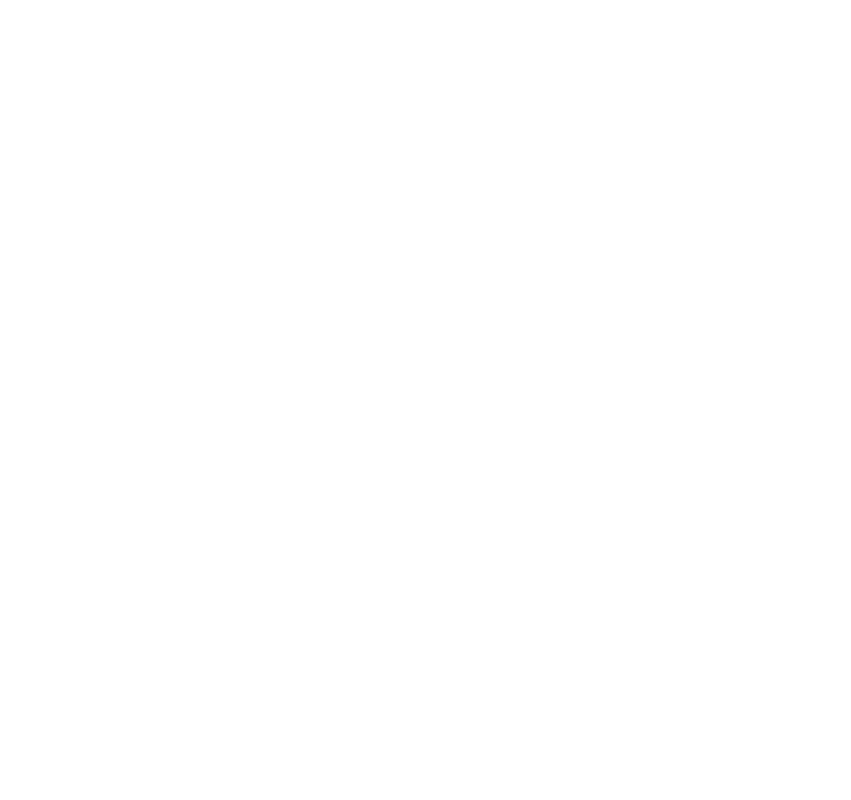
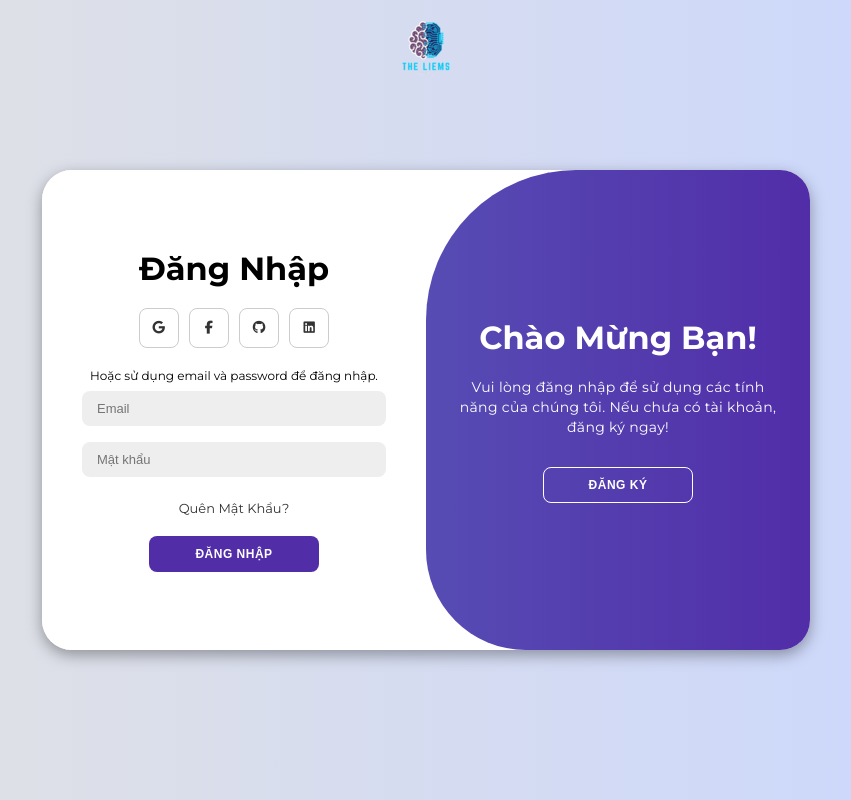
Before and after one commit to ThanhTinhYarushi/Web_LuyenThiChungChi_BMTT, a plain HTML site: page pages/login.html in a window 1280 px wide. Shown: the whole page, without its empty margins (214-1065 px from the left). Drawn offline with Linux system fonts and the light colour scheme.

Commit message:
login sign up

```diff
--- /dev/null
+++ b/assets/styles/login.css
@@ -0,0 +1,241 @@
+/* ? font */
+@import url('https://fonts.googleapis.com/css2?family=Montserrat:ital,wght@0,100..900;1,100..900&family=Roboto:wght@300;400;500;700&display=swap');
+
+:root {
+  --bg-color-1: #c9d6ff;
+  --bg-color-2: #e2e2e2;
+  --bg-form: #fff;
+  --font-container-p: 14px;
+  --font-container-span: 12px;
+  --font-container-a: 13px;
+  --a-color: #ccc;
+  --btn-color: #512da8;
+  --input-color: #eee;
+  --toggle-color: #512da8;
+}
+
+* {
+  padding: 0;
+  margin: 0;
+  box-sizing: border-box;
+}
+
+html {
+  font-family: 'Montserrat';
+}
+
+body {
+  background-color: var(--bg-color);
+  background: linear-gradient(to right, var(--bg-color-2), var(--bg-color-1));
+  display: flex;
+  align-items: center;
+  justify-content: center;
+  flex-direction: column;
+  height: 100vh;
+}
+
+.container {
+  background-color: #fff;
+  border-radius: 30px;
+  box-shadow: 0 5px 15px rgba(0, 0, 0, 0.35);
+  position: relative;
+  overflow: hidden;
+  width: 768px;
+  max-width: 100%;
+  min-height: 480px;
+}
+
+.container p {
+  font-size: 14px;
+  line-height: 20px;
+  letter-spacing: 0.3px;
+  margin: 20px 0;
+}
+
+.container span {
+  font-size: 12px;
+}
+
+.container a {
+  color: #333;
+  font-size: 13px;
+  text-decoration: none;
+  margin: 15px 0 10px;
+}
+
+.container button {
+  background-color: #512da8;
+  color: #fff;
+  font-size: 12px;
+  padding: 10px 45px;
+  border: 1px solid transparent;
+  border-radius: 8px;
+  font-weight: 600;
+  letter-spacing: 0.5px;
+  text-transform: uppercase;
+  margin-top: 10px;
+  cursor: pointer;
+}
+
+.container button.hidden {
+  background-color: transparent;
+  border-color: #fff;
+}
+
+.container form {
+  background-color: #fff;
+  display: flex;
+  align-items: center;
+  justify-content: center;
+  flex-direction: column;
+  padding: 0 40px;
+  height: 100%;
+}
+
+.container input {
+  background-color: #eee;
+  border: none;
+  margin: 8px 0;
+  padding: 10px 15px;
+  font-size: 13px;
+  border-radius: 8px;
+  width: 100%;
+  outline: none;
+}
+
+.form-container {
+  position: absolute;
+  top: 0;
+  height: 100%;
+  transition: all 0.6s ease-in-out;
+}
+
+.sign-in {
+  left: 0;
+  width: 50%;
+  z-index: 2;
+}
+
+.container.active .sign-in {
+  transform: translateX(100%);
+}
+
+.sign-up {
+  left: 0;
+  width: 50%;
+  opacity: 0;
+  z-index: 1;
+}
+
+.container.active .sign-up {
+  transform: translateX(100%);
+  opacity: 1;
+  z-index: 5;
+  animation: move 0.6s;
+}
+
+@keyframes move {
+  0%,
+  49.99% {
+    opacity: 0;
+    z-index: 1;
+  }
+  50%,
+  100% {
+    opacity: 1;
+    z-index: 5;
+  }
+}
+
+.social-icons {
+  margin: 20px 0;
+}
+
+.social-icons a {
+  border: 1px solid #ccc;
+  border-radius: 20%;
+  display: inline-flex;
+  justify-content: center;
+  align-items: center;
+  margin: 0 3px;
+  width: 40px;
+  height: 40px;
+}
+
+.toggle-container {
+  position: absolute;
+  top: 0;
+  left: 50%;
+  width: 50%;
+  height: 100%;
+  overflow: hidden;
+  transition: all 0.6s ease-in-out;
+  border-radius: 150px 0 0 100px;
+  z-index: 1000;
+}
+
+.container.active .toggle-container {
+  transform: translateX(-100%);
+  border-radius: 0 150px 100px 0;
+}
+
+.toggle {
+  background-color: #512da8;
+  height: 100%;
+  background: linear-gradient(to right, #5c6bc0, #512da8);
+  color: #fff;
+  position: relative;
+  left: -100%;
+  height: 100%;
+  width: 200%;
+  transform: translateX(0);
+  transition: all 0.6s ease-in-out;
+}
+
+.container.active .toggle {
+  transform: translateX(50%);
+}
+
+.toggle-panel {
+  position: absolute;
+  width: 50%;
+  height: 100%;
+  display: flex;
+  align-items: center;
+  justify-content: center;
+  flex-direction: column;
+  padding: 0 30px;
+  text-align: center;
+  top: 0;
+  transform: translateX(0);
+  transition: all 0.6s ease-in-out;
+}
+
+.toggle-left {
+  transform: translateX(-200%);
+}
+
+.container.active .toggle-left {
+  transform: translateX(0);
+}
+
+.toggle-right {
+  right: 0;
+  transform: translateX(0);
+}
+
+.container.active .toggle-right {
+  transform: translateX(200%);
+}
+
+.logo {
+  position: absolute; /* Định vị tuyệt đối */
+  top: 0; /* Canh trên cùng */
+  left: 50%; /* Căn giữa theo chiều ngang */
+  transform: translateX(-50%); /* Đưa logo về chính giữa */
+  z-index: 10; /* Đảm bảo logo nằm trên các phần tử khác */
+}
+
+.container {
+  margin-top: 20px; /* Phần tử bên dưới vẫn ở vị trí bình thường */
+}
--- a/pages/login.html
+++ b/pages/login.html
@@ -3,7 +3,95 @@
     <head>
         <meta charset="UTF-8" />
         <meta name="viewport" content="width=device-width, initial-scale=1.0" />
-        <title>Document</title>
+        <link
+            rel="stylesheet"
+            href="https://cdnjs.cloudflare.com/ajax/libs/font-awesome/6.7.2/css/all.min.css"
+        />
+        <link rel="stylesheet" href="../assets/styles/login.css" />
+        <title>Đăng Nhập</title>
     </head>
-    <body></body>
+    <body>
+        <div class="logo">
+            <img src="../assets/image/TheLiems-logo.png" alt="logo ở đây" />
+        </div>
+        <div class="container" id="container">
+            <!-- !Đăng Ký -->
+            <div class="form-container sign-up">
+                <form>
+                    <h1>Tạo Tài Khoản</h1>
+                    <div class="social-icons">
+                        <a href="#" class="icon">
+                            <i class="fa-brands fa-google"></i>
+                        </a>
+                        <a href="#" class="icon">
+                            <i class="fa-brands fa-facebook-f"></i>
+                        </a>
+                        <a href="#" class="icon">
+                            <i class="fa-brands fa-github"></i>
+                        </a>
+                        <a href="#" class="icon">
+                            <i class="fa-brands fa-linkedin"></i>
+                        </a>
+                    </div>
+                    <span>Hoặc sử dụng email để đăng ký.</span>
+                    <input type="text" placeholder="Tên người dùng" />
+                    <input type="email" placeholder="Email" />
+                    <input type="password" placeholder="Mật khẩu" />
+                    <button>Đăng Ký</button>
+                </form>
+            </div>
+
+            <!-- !Đăng Nhập -->
+            <div class="form-container sign-in">
+                <form>
+                    <h1>Đăng Nhập</h1>
+                    <div class="social-icons">
+                        <a href="#" class="icon">
+                            <i class="fa-brands fa-google"></i>
+                        </a>
+                        <a href="#" class="icon">
+                            <i class="fa-brands fa-facebook-f"></i>
+                        </a>
+                        <a href="#" class="icon">
+                            <i class="fa-brands fa-github"></i>
+                        </a>
+                        <a href="#" class="icon">
+                            <i class="fa-brands fa-linkedin"></i>
+                        </a>
+                    </div>
+                    <span>Hoặc sử dụng email và password để đăng nhập.</span>
+                    <!-- <input type="text" placeholder="Tên người dùng" /> -->
+                    <input type="email" placeholder="Email" />
+                    <input type="password" placeholder="Mật khẩu" />
+                    <a href="#">Quên Mật Khẩu? </a>
+                    <button>Đăng Nhập</button>
+                </form>
+            </div>
+
+            <!-- ? Hiệu ứng -->
+            <div class="toggle-container">
+                <div class="toggle">
+                    <div class="toggle-panel toggle-left">
+                        <h1>Chào Mừng Trở Lại!</h1>
+                        <p>
+                            Vui lòng điền thông tin của bạn để sử dụng các tính
+                            năng của chúng tôi.
+                        </p>
+                        <button class="hidden" id="login">Đăng Nhập</button>
+                    </div>
+
+                    <div class="toggle-panel toggle-right">
+                        <h1>Chào Mừng Bạn!</h1>
+                        <p>
+                            Vui lòng đăng nhập để sử dụng các tính năng của
+                            chúng tôi. Nếu chưa có tài khoản, đăng ký ngay!
+                        </p>
+                        <button class="hidden" id="register">Đăng Ký</button>
+                    </div>
+                </div>
+            </div>
+        </div>
+
+        <script src="../script/login.js"></script>
+    </body>
 </html>
--- /dev/null
+++ b/script/login.js
@@ -0,0 +1,11 @@
+const container = document.getElementById('container');
+const registerBtn = document.getElementById('register');
+const loginBtn = document.getElementById('login');
+
+registerBtn.addEventListener('click', () => {
+  container.classList.add('active');
+});
+
+loginBtn.addEventListener('click', () => {
+  container.classList.remove('active');
+});
```
Also changed, not shown: pages/register.html (deleted).
